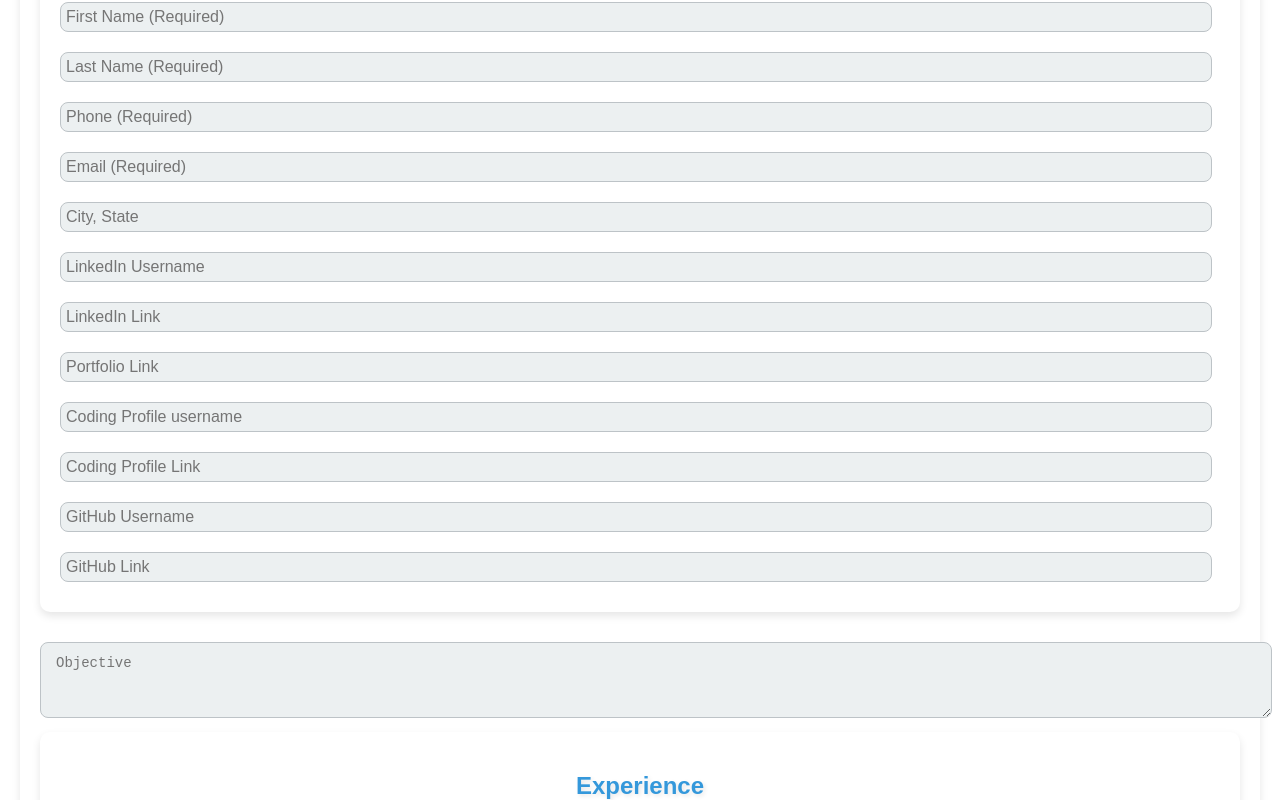
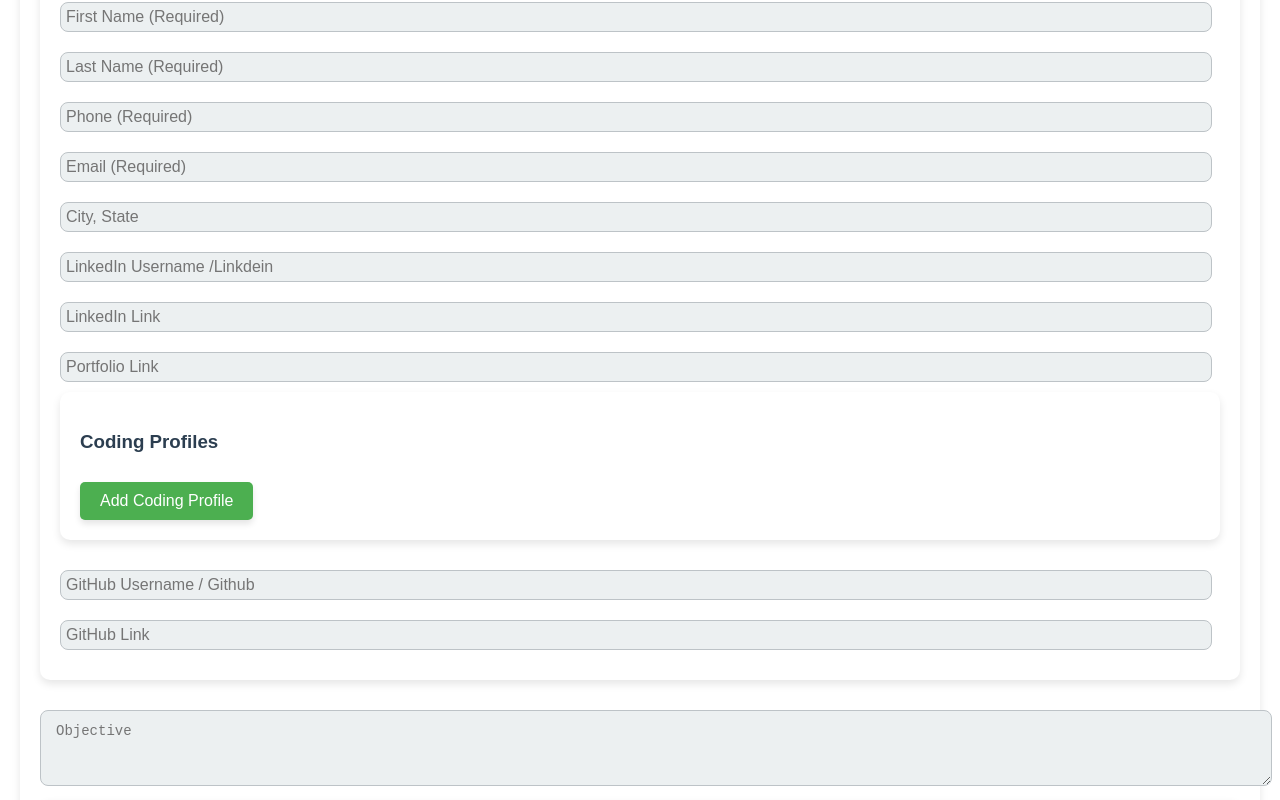
Before and after one commit to yashshah9279/info_to_latex_faang, a React (Vite) app in the folder frontend/my-react-app/: page / in a window 1280 px wide. Shown: the part 494-1294 px from the top of the page. Built offline with nearby package versions, Linux system fonts and the light colour scheme.

Commit message:
Coding profiles multiple links added

```diff
--- a/frontend/my-react-app/src/App.jsx
+++ b/frontend/my-react-app/src/App.jsx
@@ -1,5 +1,6 @@
 import React, { useState } from 'react';
 import axios from 'axios';
+import CodingProfilesSection from './CodingProfilecmp.jsx';
 import EducationSection from './educationcmp.jsx';
 import SkillsSection from './skillscmp.jsx';
 import ExperienceSection from './Experiencecmp.jsx';
@@ -8,7 +9,7 @@ import GeneralBulletCmp from './generalbulletcmp.jsx';
 import ResponsibilitySection from './PositionofResponsibilitycmp.jsx';
 import CertificationsSection from './Certificationsection.jsx';
 import './App.css';
-//https://info-to-latex-faang.onrender.com/users
+//http://localhost:5000/users
 //donot forget to change backend url to above and also make render updated using latest commit
 
 const App = () => {
@@ -20,8 +21,9 @@ const App = () => {
   const [linkedin, setLinkedin] = useState('');
   const [linkedinusrn, setLinkedinusrn] = useState('');
   const [portfolio, setPortfolio] = useState('');
-  const [codingProfile, setCodingProfile] = useState('');
-  const [codingProfileplatname, setCodingProfileplatname] = useState('');
+  // const [codingProfile, setCodingProfile] = useState('');
+  // const [codingProfileplatname, setCodingProfileplatname] = useState('');
+  const [codingProfiles, setCodingProfiles] = useState([]);
   const [github, setGithub] = useState('');
   const [githubusrn, setGithubusrn] = useState('');
   const [objective, setObjective] = useState('');
@@ -44,7 +46,7 @@ const App = () => {
 
     setErrorMessage('');
     try {
-      const response = await axios.post('https://info-to-latex-faang.onrender.com/users', {
+      const response = await axios.post('http://localhost:5000/users', {
         firstName,
         lastName,
         phone,
@@ -53,8 +55,7 @@ const App = () => {
         linkedin,
         linkedinusrn,
         portfolio,
-        codingProfile,
-        codingProfileplatname,
+        codingProfiles,
         github,
         githubusrn,
         objective,
@@ -75,7 +76,7 @@ const App = () => {
 
   const handleFetchLatex = async () => {
     try {
-      const response = await axios.get('https://info-to-latex-faang.onrender.com/generate-latex', {
+      const response = await axios.get('http://localhost:5000/generate-latex', {
         responseType: 'text',
       });
       setLatexCode(response.data);
@@ -158,12 +159,18 @@ const App = () => {
         <input type="text" placeholder="Phone (Required)" value={phone} onChange={(e) => setPhone(e.target.value)} style={{ marginRight: '10px', padding: '5px' }} />
         <input type="email" placeholder="Email (Required)" value={email} onChange={(e) => setEmail(e.target.value)} style={{ marginRight: '10px', padding: '5px' }} />
         <input type="text" placeholder="City, State" value={address} onChange={(e) => setAddress(e.target.value)} style={{ marginRight: '10px', padding: '5px' }} />
-        <input type="text" placeholder="LinkedIn Username" value={linkedinusrn} onChange={(e) => setLinkedinusrn(e.target.value)} style={{ marginRight: '10px', padding: '5px' }} />
+        <input type="text" placeholder="LinkedIn Username /Linkdein" value={linkedinusrn} onChange={(e) => setLinkedinusrn(e.target.value)} style={{ marginRight: '10px', padding: '5px' }} />
         <input type="text" placeholder="LinkedIn Link" value={linkedin} onChange={(e) => setLinkedin(e.target.value)} style={{ marginRight: '10px', padding: '5px' }} />
         <input type="text" placeholder="Portfolio Link" value={portfolio} onChange={(e) => setPortfolio(e.target.value)} style={{ marginRight: '10px', padding: '5px' }} />
-        <input type="text" placeholder="Coding Profile username" value={codingProfileplatname} onChange={(e) => setCodingProfileplatname(e.target.value)} style={{ marginRight: '10px', padding: '5px' }} />
-        <input type="text" placeholder="Coding Profile Link" value={codingProfile} onChange={(e) => setCodingProfile(e.target.value)} style={{ marginRight: '10px', padding: '5px' }} />
-        <input type="text" placeholder="GitHub Username" value={githubusrn} onChange={(e) => setGithubusrn(e.target.value)} style={{ marginRight: '10px', padding: '5px' }} />
+        <CodingProfilesSection
+        codingProfiles={codingProfiles}
+        onAdd={() => setCodingProfiles([...codingProfiles, { platform: '', link: '' }])}
+        onRemove={(index) =>
+          setCodingProfiles(codingProfiles.filter((_, i) => i !== index))
+        }
+        onUpdate={(updatedProfiles) => setCodingProfiles(updatedProfiles)}
+      />
+        <input type="text" placeholder="GitHub Username / Github" value={githubusrn} onChange={(e) => setGithubusrn(e.target.value)} style={{ marginRight: '10px', padding: '5px' }} />
         <input type="text" placeholder="GitHub Link" value={github} onChange={(e) => setGithub(e.target.value)} style={{ marginRight: '10px', padding: '5px' }} />
       </div>
 
--- /dev/null
+++ b/frontend/my-react-app/src/CodingProfilecmp.jsx
@@ -0,0 +1,63 @@
+import React from 'react';
+
+const CodingProfilesSection = ({ codingProfiles, onAdd, onRemove, onUpdate }) => {
+  const handleProfileChange = (index, field, value) => {
+    const updatedProfiles = [...codingProfiles];
+    updatedProfiles[index][field] = value;
+    onUpdate(updatedProfiles);
+  };
+
+  return (
+    <div style={{ marginBottom: '20px' }}>
+      <h3>Coding Profiles</h3>
+      {codingProfiles.map((profile, index) => (
+        <div key={index} style={{ marginBottom: '10px' }}>
+          <input
+            type="text"
+            placeholder="Platform Name / Platform username (Required)"
+            value={profile.platform}
+            onChange={(e) => handleProfileChange(index, 'platform', e.target.value)}
+            style={{ marginRight: '10px', padding: '5px' }}
+          />
+          <input
+            type="text"
+            placeholder="Profile Link (Required)"
+            value={profile.link}
+            onChange={(e) => handleProfileChange(index, 'link', e.target.value)}
+            style={{ marginRight: '10px', padding: '5px' }}
+          />
+          <button
+            onClick={() => onRemove(index)}
+            style={{
+              padding: '5px 10px',
+              backgroundColor: '#ff4d4d',
+              color: '#fff',
+              border: 'none',
+              borderRadius: '5px',
+              cursor: 'pointer',
+            }}
+          >
+            Remove
+          </button>
+        </div>
+      ))}
+      <button
+        onClick={onAdd}
+        disabled={codingProfiles.length >= 4} // Disable if 4 profiles already exist
+        style={{
+          padding: '10px 20px',
+          marginTop: '10px',
+          backgroundColor: codingProfiles.length >= 4 ? '#ccc' : '#4CAF50', // Change color if disabled
+          color: '#fff',
+          border: 'none',
+          borderRadius: '5px',
+          cursor: codingProfiles.length >= 4 ? 'not-allowed' : 'pointer',
+        }}
+      >
+        Add Coding Profile
+      </button>
+    </div>
+  );
+};
+
+export default CodingProfilesSection;
```
